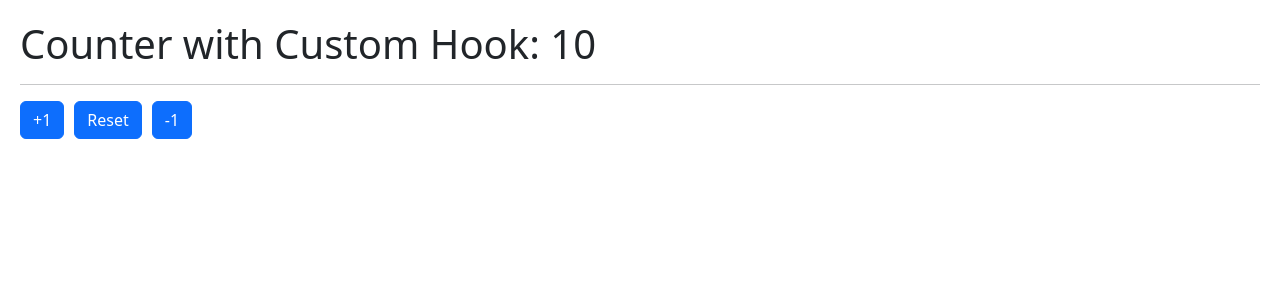
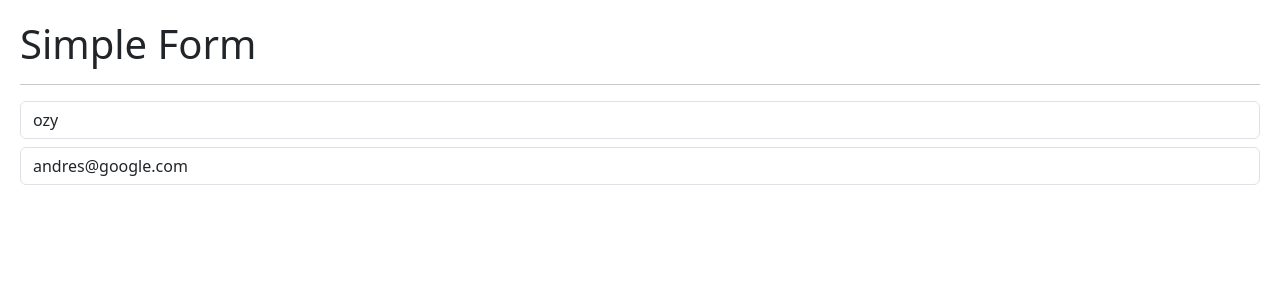
Before and after one commit to andres19r/React-hooks, a React (Vite) app: page / in a window 1280 px wide. Shown: the top 300 px of the page. Built offline with nearby package versions, Linux system fonts and the light colour scheme.

Commit message:
feat: create SimpleForm component

```diff
--- /dev/null
+++ b/src/02-useEffect/SimpleForm.tsx
@@ -0,0 +1,49 @@
+import { useEffect, useState } from "react";
+
+export const SimpleForm = () => {
+  const [formState, setFormState] = useState({
+    username: "ozy",
+    email: "andres@google.com",
+  });
+  const { username, email } = formState;
+
+  const onInputChange = ({
+    target,
+  }: {
+    target: EventTarget & HTMLInputElement;
+  }) => {
+    const { name, value } = target;
+    setFormState({
+      ...formState,
+      [name]: value,
+    });
+  };
+
+  useEffect(() => {
+    console.log('useEffect called!')
+  });
+
+  return (
+    <>
+      <h1>Simple Form</h1>
+      <hr />
+
+      <input
+        type="text"
+        className="form-control"
+        placeholder="Username"
+        name="username"
+        value={username}
+        onChange={onInputChange}
+      />
+      <input
+        type="email"
+        className="form-control mt-2"
+        placeholder="andres@email.com"
+        name="email"
+        value={email}
+        onChange={onInputChange}
+      />
+    </>
+  );
+};
--- a/src/main.tsx
+++ b/src/main.tsx
@@ -1,12 +1,13 @@
 import React from "react";
 import ReactDOM from "react-dom/client";
 import "./index.css";
-import { CounterWithCustomHook } from "./01-useState/CounterWithCustomHook";
+import { SimpleForm } from "./02-useEffect/SimpleForm";
+// import { CounterWithCustomHook } from "./01-useState/CounterWithCustomHook";
 // import { CounterApp } from "./01-useState/CounterApp";
 // import { HooksApp } from "./HooksApp";
 
 ReactDOM.createRoot(document.getElementById("root")!).render(
   <React.StrictMode>
-    <CounterWithCustomHook />
+    <SimpleForm />
   </React.StrictMode>,
 );
```
